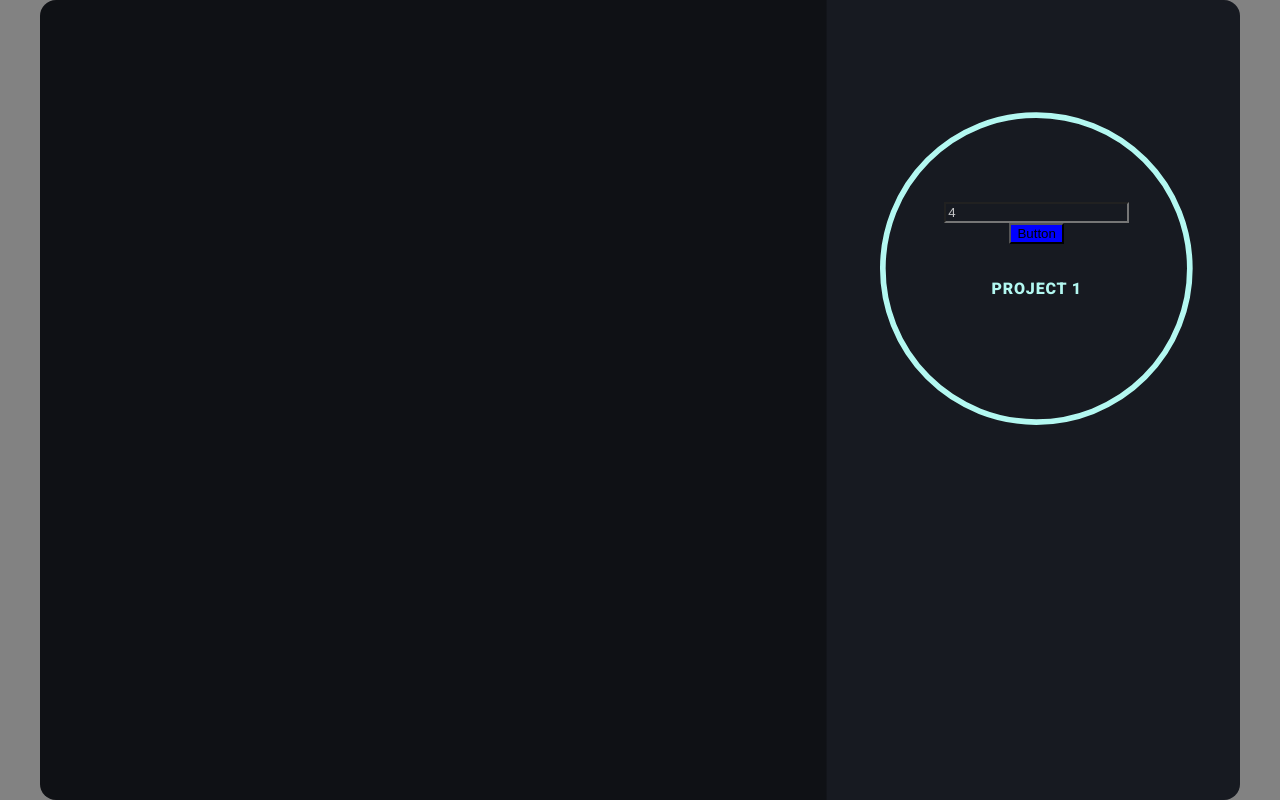
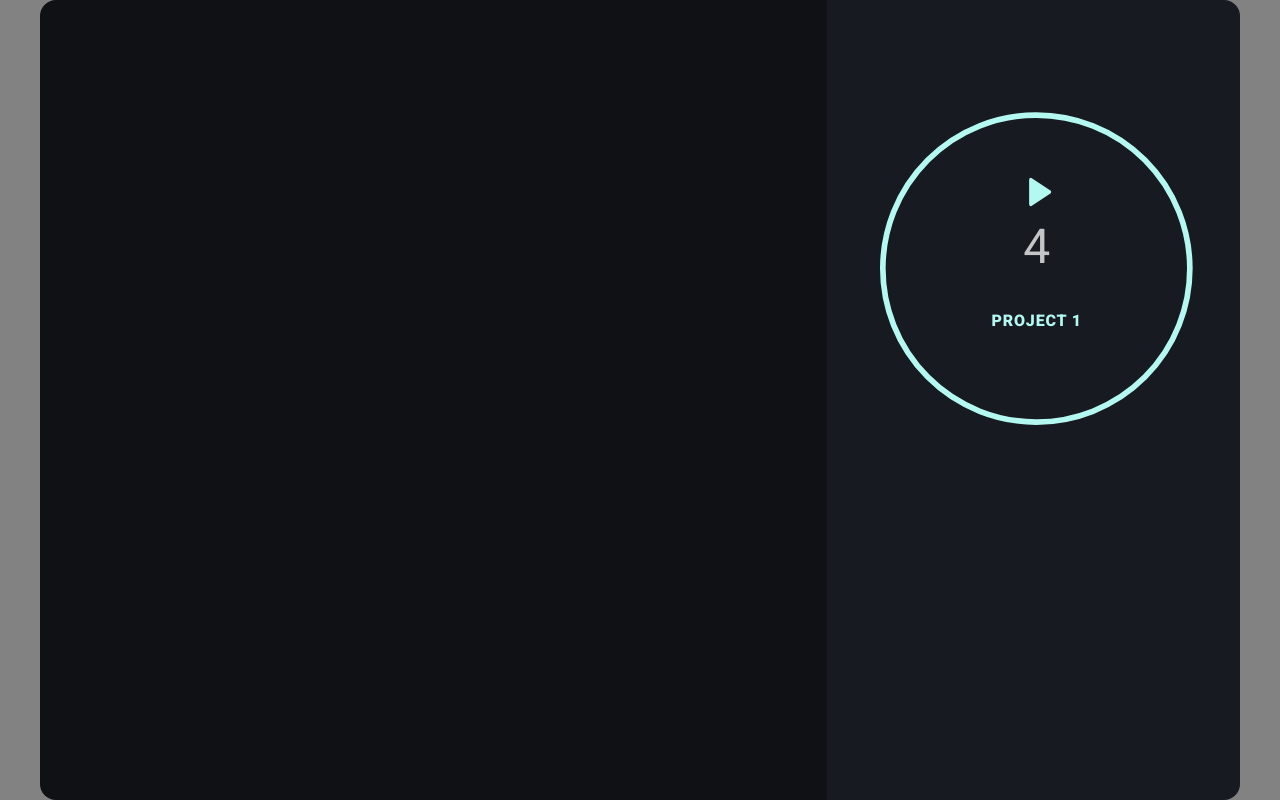
Before and after one commit to boothscript/dashRoo, a React (Create React App) app: page /dash in a window 1280 px wide. Built offline with nearby package versions, Linux system fonts and the light colour scheme.

Commit message:
added button

```diff
--- a/src/Scenes/Dash/Componenets/Timer.js
+++ b/src/Scenes/Dash/Componenets/Timer.js
@@ -16,11 +16,21 @@ const Div = styled.div`
 `;
 
 const TimeText = styled.input`
+  width: 50%;
   color: ${(props) => props.theme.white90};
   background: ${(props) => props.theme.panel};
+  border: none;
+  font-family: ${(props) => props.theme.font};
+  font-size: 3em;
+  text-align: center;
 `;
-const PlayPauseButton = styled.button`
-  background: blue;
+const ButtonWrapper = styled.button`
+  background: inherit;
+  border: none;
+  &:focus,
+  &:active {
+    outline: none;
+  }
 `;
 const PauseButton = styled.button`
   background: red;
@@ -50,7 +60,35 @@ function Timer() {
   const [sessionCount, setSessionCount] = useState(0);
 
   // =====================================================================
-
+  function PpButton({ isActive, color, click }) {
+    function iconPath(isActive) {
+      return isActive ? (
+        <>
+          <path fill={color} d="M6 5h2v14H6V5zm10 0h2v14h-2V5z" />
+        </>
+      ) : (
+        <>
+          <path
+            fill={color}
+            d="M19.376 12.416L8.777 19.482A.5.5 0 0 1 8 19.066V4.934a.5.5 0 0 1 .777-.416l10.599 7.066a.5.5 0 0 1 0 .832z"
+          />
+        </>
+      );
+    }
+    return (
+      <ButtonWrapper onClick={click}>
+        <svg
+          xmlns="http://www.w3.org/2000/svg"
+          viewBox="0 0 24 24"
+          width="42"
+          height="42"
+          stroke={color}
+        >
+          {iconPath(isActive)}
+        </svg>
+      </ButtonWrapper>
+    );
+  }
   // TIMER FUNCTIONS =====================================================
 
   useInterval(
@@ -65,6 +103,10 @@ function Timer() {
 
   function updateProjectSelected(projectId) {
     setProjectSelected(projectArr.find((project) => project.id === projectId));
+  }
+
+  function handleClick() {
+    setIsActive((prevState) => !prevState);
   }
 
   useEffect(() => {
@@ -97,10 +139,12 @@ function Timer() {
         currentTime={timerValue}
         color={projectSelected.color}
       >
+        <PpButton
+          click={handleClick}
+          isActive={isActive}
+          color={projectSelected.color}
+        />
         <TimeText value={timerValue} readOnly />
-        <PlayPauseButton onClick={() => setIsActive((prevState) => !prevState)}>
-          Button{" "}
-        </PlayPauseButton>
         <Dropdown
           projectArr={projectArr}
           currentProject={projectSelected}
```
